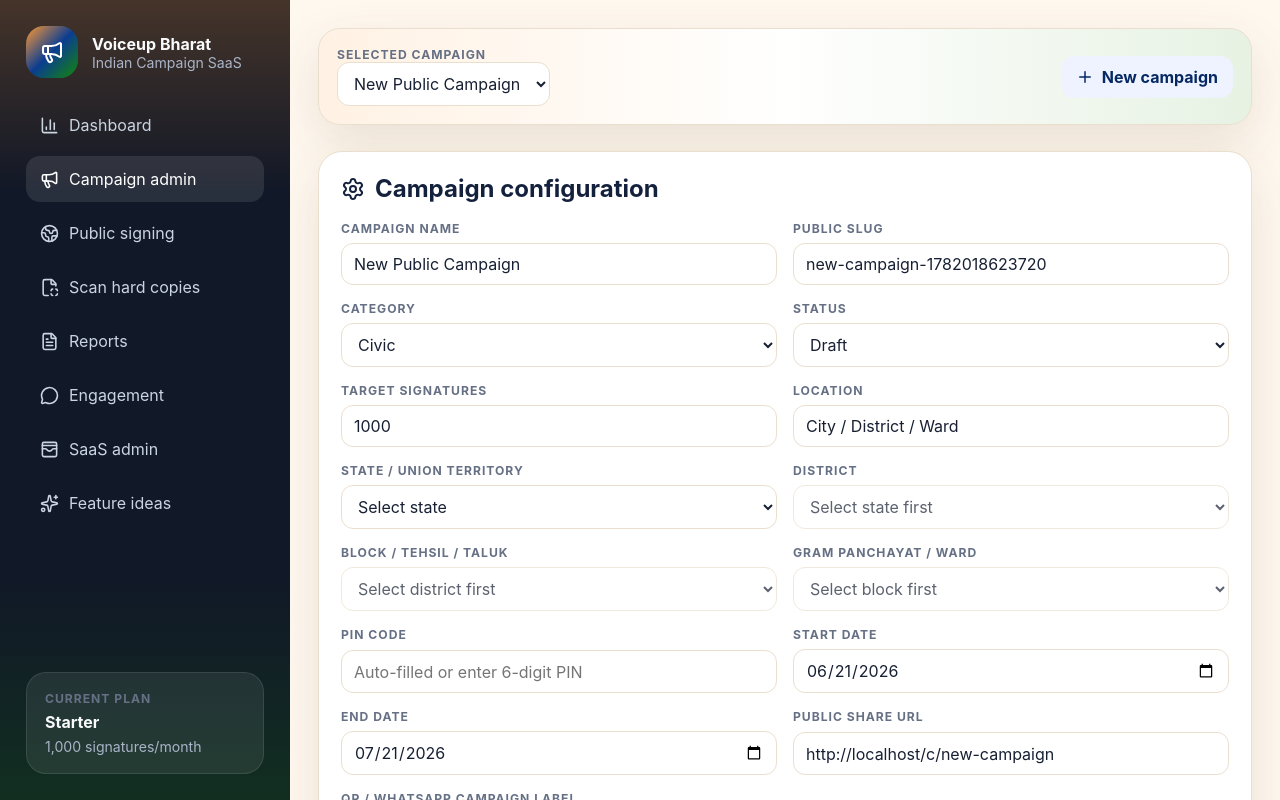
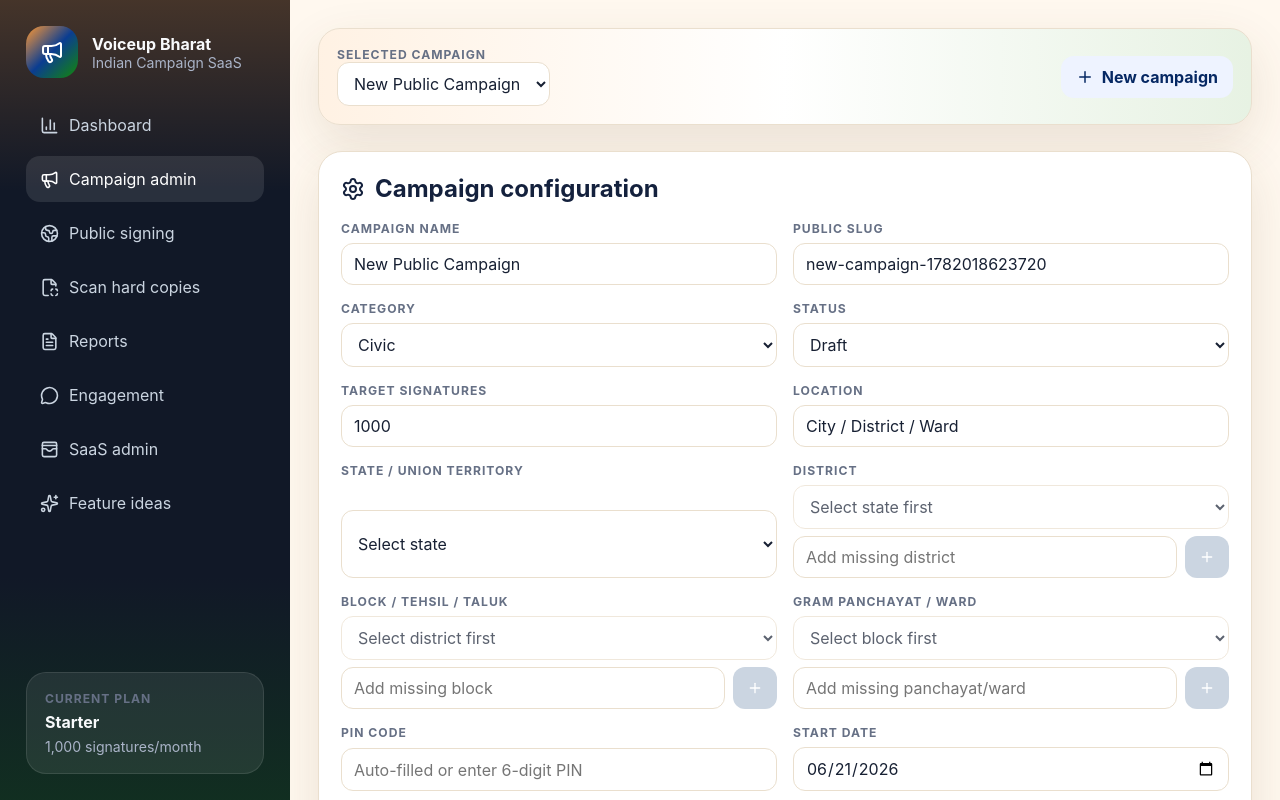
Before and after one commit to Pintu526/VoiceupOnline, a React (Vite) app: page / in a window 1280 px wide. Both pictures are taken after a click on the button "New campaign". Shown: the top 800 px of the page. Built offline with nearby package versions, Linux system fonts and the light colour scheme.

Commit message:
Add inline location dropdown management
Co-authored-by: Pintu526 <Pintu526@users.noreply.github.com>

```diff
--- a/src/App.tsx
+++ b/src/App.tsx
@@ -24,7 +24,6 @@ import {
   MessageCircle,
   Share2,
   Image as ImageIcon,
-  MapPin as MapPinIcon,
   WalletCards
 } from "lucide-react";
 import Tesseract from "tesseract.js";
@@ -54,7 +53,6 @@ import {
   addLocationOverride,
   findLocationByPin,
   findPinCode,
-  flattenLocationOverrides,
   getBlockOptions,
   getDistrictOptions,
   getPinOptions,
@@ -110,13 +108,6 @@ function App() {
   const [lastSignedSigner, setLastSignedSigner] = useState<Signer | null>(null);
   const [broadcastMessage, setBroadcastMessage] = useState("");
   const [copiedMessage, setCopiedMessage] = useState("");
-  const [locationManagerForm, setLocationManagerForm] = useState<LocationWithPin>({
-    state: "",
-    district: "",
-    block: "",
-    panchayat: "",
-    postalCode: ""
-  });
   const [scanText, setScanText] = useState(blankScanTemplate);
   const [isScanning, setIsScanning] = useState(false);
   const [scanMessage, setScanMessage] = useState("");
@@ -143,7 +134,6 @@ function App() {
   const districtTotals = useMemo(() => groupSignersByLocation(campaignSigners, "district"), [campaignSigners]);
   const blockTotals = useMemo(() => groupSignersByLocation(campaignSigners, "block"), [campaignSigners]);
   const panchayatTotals = useMemo(() => groupSignersByLocation(campaignSigners, "panchayat"), [campaignSigners]);
-  const customLocationRows = useMemo(() => flattenLocationOverrides(locationOverrides), [locationOverrides]);
 
   useEffect(() => {
     if (!campaigns.some((campaign) => campaign.id === activeCampaignId)) {
@@ -335,10 +325,8 @@ function App() {
     setAuthorities((currentAuthorities) => [rule, ...currentAuthorities]);
   }
 
-  function addAdminLocationOption(event: FormEvent) {
-    event.preventDefault();
-    setLocationOverrides((currentOverrides) => addLocationOverride(currentOverrides, locationManagerForm));
-    setLocationManagerForm({ state: locationManagerForm.state, district: "", block: "", panchayat: "", postalCode: "" });
+  function addAdminLocationOption(values: LocationWithPin) {
+    setLocationOverrides((currentOverrides) => addLocationOverride(currentOverrides, values));
   }
 
   function selectSubscriptionPlan(planName: BillingPlan) {
@@ -531,6 +519,8 @@ function App() {
                     values={campaignDraft}
                     onChange={(values) => setCampaignDraft({ ...campaignDraft, ...values })}
                     locationOverrides={locationOverrides}
+                    allowInlineAdd
+                    onAddLocation={addAdminLocationOption}
                   />
                   <Field label="Start date">
                   <input
@@ -699,75 +689,6 @@ function App() {
               )}
             </Panel>
 
-            <Panel title="Manage location dropdowns" icon={<MapPinIcon />}>
-              <form className="form-grid" onSubmit={addAdminLocationOption}>
-                <Field label="State / Union Territory">
-                  <select
-                    value={locationManagerForm.state}
-                    required
-                    onChange={(event) =>
-                      setLocationManagerForm({
-                        state: event.target.value,
-                        district: "",
-                        block: "",
-                        panchayat: "",
-                        postalCode: ""
-                      })
-                    }
-                  >
-                    <option value="">Select state</option>
-                    {indianStatesAndUnionTerritories.map((state) => (
-                      <option key={state} value={state}>
-                        {state}
-                      </option>
-                    ))}
-                  </select>
-                </Field>
-                <Field label="District to add">
-                  <input
-                    placeholder="Enter missing district"
-                    value={locationManagerForm.district}
-                    onChange={(event) => setLocationManagerForm({ ...locationManagerForm, district: event.target.value })}
-                    required
-                  />
-                </Field>
-                <Field label="Block / Tehsil / Taluk to add">
-                  <input
-                    placeholder="Optional block"
-                    value={locationManagerForm.block}
-                    onChange={(event) => setLocationManagerForm({ ...locationManagerForm, block: event.target.value })}
-                  />
-                </Field>
-                <Field label="Gram Panchayat / Ward to add">
-                  <input
-                    placeholder="Optional panchayat or ward"
-                    value={locationManagerForm.panchayat}
-                    onChange={(event) => setLocationManagerForm({ ...locationManagerForm, panchayat: event.target.value })}
-                  />
-                </Field>
-                <div className="wide button-row">
-                  <button className="primary-button" type="submit">
-                    <Plus size={18} /> Add to dropdowns
-                  </button>
-                  <span className="helper-text">
-                    Added values are available immediately in Campaign Admin and Public Signing forms.
-                  </span>
-                </div>
-              </form>
-              <div className="custom-location-list">
-                {customLocationRows.length === 0 ? (
-                  <p>No admin-added locations yet.</p>
-                ) : (
-                  customLocationRows.map((row) => (
-                    <div className="custom-location-chip" key={`${row.state}-${row.district}-${row.block}-${row.panchayat}`}>
-                      <strong>{row.district}</strong>
-                      <span>{[row.panchayat, row.block, row.state].filter(Boolean).join(" / ")}</span>
-                    </div>
-                  ))
-                )}
-              </div>
-            </Panel>
-
             <Panel title="Authority rules" icon={<Landmark />}>
               <button className="secondary-button" type="button" onClick={addAuthorityRule}>
                 <Plus size={18} /> Add authority rule
@@ -1489,13 +1410,20 @@ function IndiaLocationFields({
   idPrefix,
   values,
   onChange,
-  locationOverrides
+  locationOverrides,
+  allowInlineAdd = false,
+  onAddLocation
 }: {
   idPrefix: string;
   values: LocationWithPin;
   onChange: (values: LocationWithPin) => void;
   locationOverrides: LocationOverrides;
+  allowInlineAdd?: boolean;
+  onAddLocation?: (values: LocationWithPin) => void;
 }) {
+  const [newDistrict, setNewDistrict] = useState("");
+  const [newBlock, setNewBlock] = useState("");
+  const [newPanchayat, setNewPanchayat] = useState("");
   const districtOptions = getDistrictOptions(values.state, locationOverrides);
   const blockOptions = getBlockOptions(values.state, values.district, locationOverrides);
   const panchayatOptions = getPanchayatOptions(values.state, values.district, values.block, locationOverrides);
@@ -1534,6 +1462,35 @@ function IndiaLocationFields({
     const normalizedPin = postalCode.replace(/\D/g, "").slice(0, 6);
     const matchedLocation = findLocationByPin(normalizedPin);
     onChange(matchedLocation ? { ...matchedLocation } : { ...values, postalCode: normalizedPin });
+  }
+
+  function addDistrict() {
+    const district = newDistrict.trim();
+    if (!values.state || !district || optionExists(districtOptions, district)) return;
+    const nextValues = { ...values, district, block: "", panchayat: "", postalCode: "" };
+    onAddLocation?.(nextValues);
+    updateLocation(nextValues);
+    setNewDistrict("");
+  }
+
+  function addBlock() {
+    const block = newBlock.trim();
+    if (!values.state || !values.district || !block || optionExists(blockOptions, block)) return;
+    const nextValues = { ...values, block, panchayat: "", postalCode: "" };
+    onAddLocation?.(nextValues);
+    updateLocation(nextValues);
+    setNewBlock("");
+  }
+
+  function addPanchayat() {
+    const panchayat = newPanchayat.trim();
+    if (!values.state || !values.district || !values.block || !panchayat || optionExists(panchayatOptions, panchayat)) {
+      return;
+    }
+    const nextValues = { ...values, panchayat };
+    onAddLocation?.(nextValues);
+    updateLocation(nextValues);
+    setNewPanchayat("");
   }
 
   return (
@@ -1564,6 +1521,16 @@ function IndiaLocationFields({
             </option>
           ))}
         </select>
+        {allowInlineAdd && (
+          <InlineAddOption
+            placeholder="Add missing district"
+            value={newDistrict}
+            onChange={setNewDistrict}
+            onAdd={addDistrict}
+            disabled={!values.state || !newDistrict.trim() || optionExists(districtOptions, newDistrict)}
+            duplicate={Boolean(newDistrict.trim() && optionExists(districtOptions, newDistrict))}
+          />
+        )}
       </Field>
       <Field label="Block / Tehsil / Taluk">
         <select
@@ -1578,6 +1545,16 @@ function IndiaLocationFields({
             </option>
           ))}
         </select>
+        {allowInlineAdd && (
+          <InlineAddOption
+            placeholder="Add missing block"
+            value={newBlock}
+            onChange={setNewBlock}
+            onAdd={addBlock}
+            disabled={!values.district || !newBlock.trim() || optionExists(blockOptions, newBlock)}
+            duplicate={Boolean(newBlock.trim() && optionExists(blockOptions, newBlock))}
+          />
+        )}
       </Field>
       <Field label="Gram Panchayat / Ward">
         <select
@@ -1592,6 +1569,16 @@ function IndiaLocationFields({
             </option>
           ))}
         </select>
+        {allowInlineAdd && (
+          <InlineAddOption
+            placeholder="Add missing panchayat/ward"
+            value={newPanchayat}
+            onChange={setNewPanchayat}
+            onAdd={addPanchayat}
+            disabled={!values.block || !newPanchayat.trim() || optionExists(panchayatOptions, newPanchayat)}
+            duplicate={Boolean(newPanchayat.trim() && optionExists(panchayatOptions, newPanchayat))}
+          />
+        )}
       </Field>
       <Field label="PIN code">
         <input
@@ -1610,6 +1597,37 @@ function IndiaLocationFields({
       </Field>
     </>
   );
+}
+
+function InlineAddOption({
+  placeholder,
+  value,
+  onChange,
+  onAdd,
+  disabled,
+  duplicate
+}: {
+  placeholder: string;
+  value: string;
+  onChange: (value: string) => void;
+  onAdd: () => void;
+  disabled: boolean;
+  duplicate: boolean;
+}) {
+  return (
+    <div className="inline-add-option">
+      <input placeholder={placeholder} value={value} onChange={(event) => onChange(event.target.value)} />
+      <button className="inline-add-button" type="button" onClick={onAdd} disabled={disabled} title="Add to dropdown">
+        <Plus size={16} />
+      </button>
+      {duplicate && <small>Already in dropdown</small>}
+    </div>
+  );
+}
+
+function optionExists(options: string[], value: string) {
+  const normalizedValue = value.trim().toLowerCase();
+  return options.some((option) => option.trim().toLowerCase() === normalizedValue);
 }
 
 function signerFieldLabel(field: string) {
--- a/src/styles.css
+++ b/src/styles.css
@@ -454,31 +454,9 @@ td span {
 .authority-card,
 .form-stack,
 .review-list,
-.authority-list,
-.custom-location-list {
+.authority-list {
   display: grid;
   gap: 12px;
-}
-
-.helper-text {
-  color: var(--text-soft);
-}
-
-.custom-location-list {
-  margin-top: 16px;
-}
-
-.custom-location-chip {
-  background: var(--panel-soft);
-  border: 1px solid var(--border);
-  border-radius: 14px;
-  display: grid;
-  gap: 4px;
-  padding: 12px;
-}
-
-.custom-location-chip span {
-  color: var(--text-soft);
 }
 
 .form-grid {
@@ -494,6 +472,33 @@ td span {
 .field {
   display: grid;
   gap: 7px;
+}
+
+.inline-add-option {
+  display: grid;
+  gap: 8px;
+  grid-template-columns: minmax(0, 1fr) 44px;
+}
+
+.inline-add-option small {
+  color: #9a3412;
+  grid-column: 1 / -1;
+}
+
+.inline-add-button {
+  align-items: center;
+  background: var(--primary);
+  border: 0;
+  border-radius: 12px;
+  color: #ffffff;
+  display: grid;
+  min-height: 42px;
+  place-items: center;
+}
+
+.inline-add-button:disabled {
+  background: #cbd5e1;
+  cursor: not-allowed;
 }
 
 .wide {
```
Also changed, not shown: src/geography.ts (+15 -5 lines), 1 other file (tests, documents, lock files or other folders).
